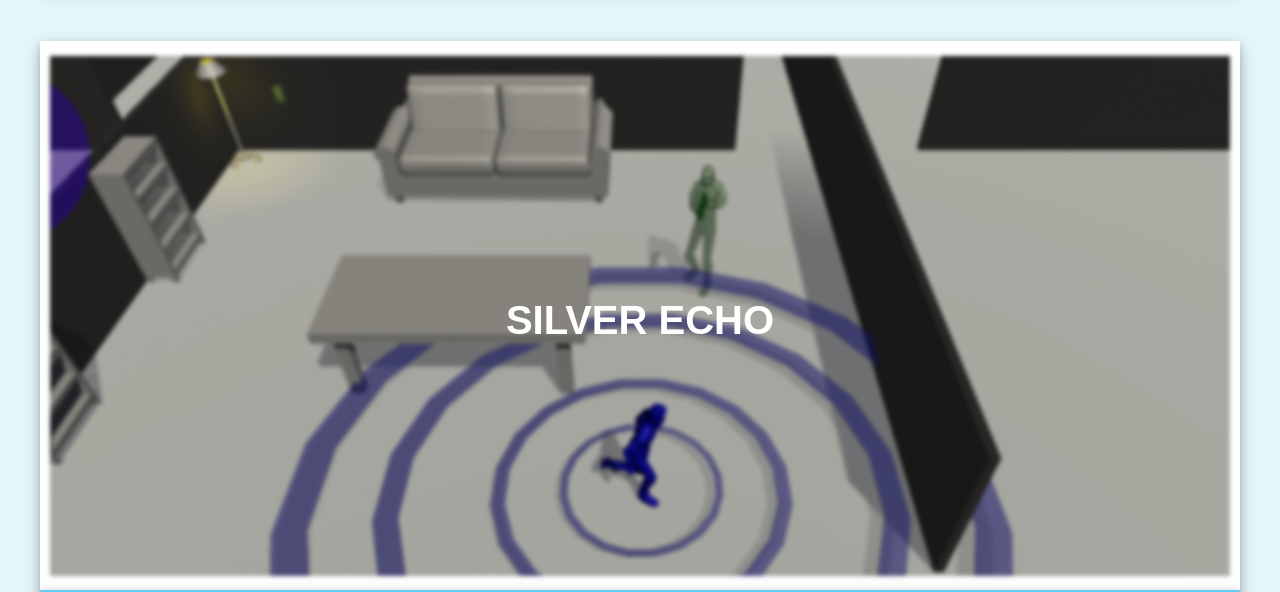
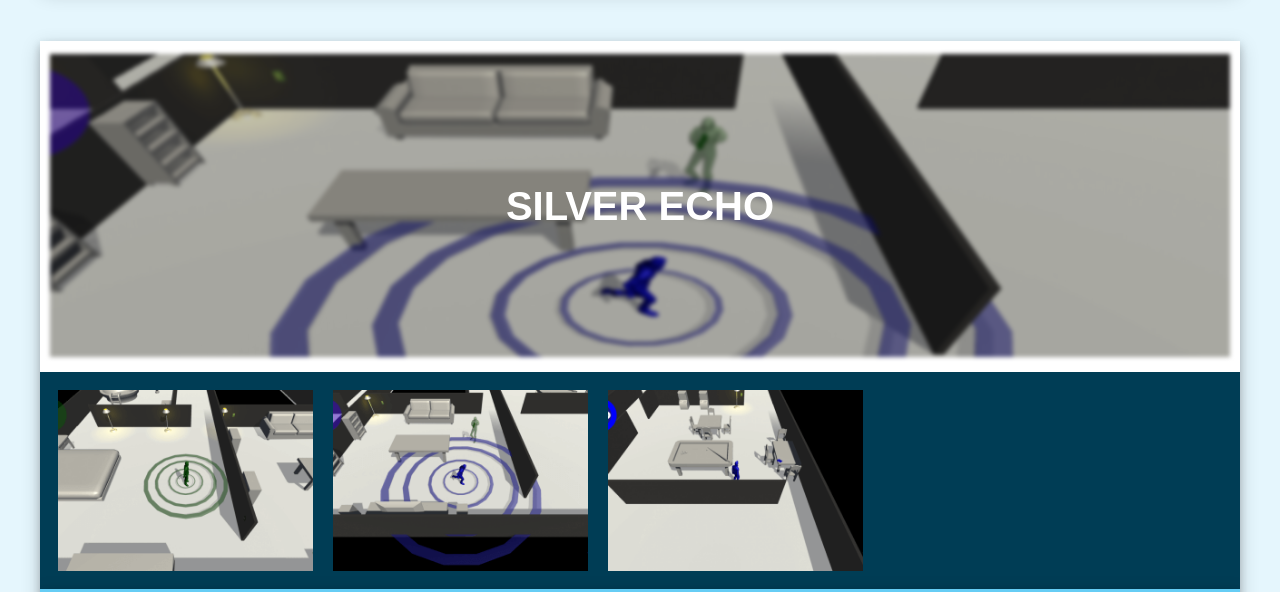
Before and after one commit to jayshuart/jayshuart.github.io, a plain HTML site: page pages/projects-personal.html in a window 1280 px wide. Shown: the part 4590-5182 px from the top of the page. Drawn offline with Linux system fonts and the light colour scheme; grey boxes are pictures that could not be loaded.

Commit message:
actually enabled silver echos scroll media

```diff
--- a/pages/projects-personal.html
+++ b/pages/projects-personal.html
@@ -492,7 +492,7 @@
                     </ul>
                 </div>
             </div>
-            <div class =  "card no-media-scroll">
+            <div class =  "card">
                 <div class = "details">
                     <ul>
                         <li> 6 Person Team</li>
@@ -520,6 +520,11 @@
                 <div class = "cover">
                     <img src = "../assets/cover/silverecho.png">
                     <h2 class = "title"> Silver Echo</h2>
+                </div>
+                <div class="scroll-container">
+                    <img src="../assets/project media/Personal/silverecho/scroll/2017-01-22_21.png">
+                    <img src="../assets/project media/Personal/silverecho/scroll/2017-01-22_3_1.png">
+                    <img src="../assets/project media/Personal/silverecho/scroll/2017-01-22_4_0.png">
                 </div>
                 <div class = "quickInfo">
                     <ul>
```
